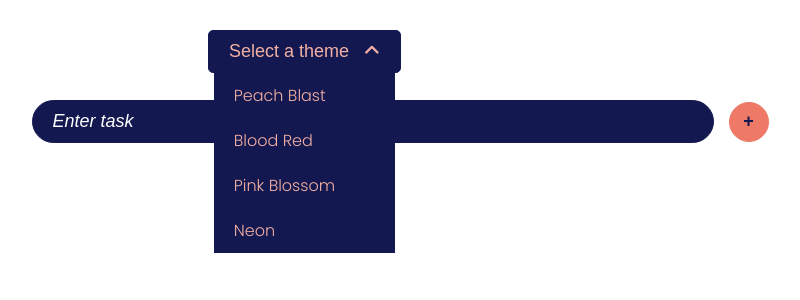
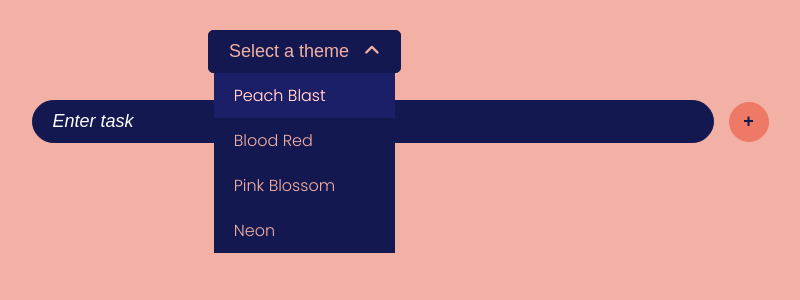
Before and after one commit to shaikhmq20/todo-app, a React (Create React App) app: page / in a window 1280 px wide. Both pictures are taken after a click on the button "Select a theme". Shown: the top 300 px of the page, without its empty margins (240-1040 px from the left). Built offline with nearby package versions, Linux system fonts and the light colour scheme.

Commit message:
Highlighting the theme in use.

```diff
--- a/src/components/getTask.jsx
+++ b/src/components/getTask.jsx
@@ -11,6 +11,7 @@ class GetTask extends React.Component {
 
     themes: getTheme(),
     isDisplayed: true,
+    activeTheme: "Peach Blast",
   };
 
   addTask = () => {
@@ -48,12 +49,28 @@ class GetTask extends React.Component {
     option.style.display = property;
   };
 
+  handleThemeChange = (theme) => {
+    let activeTheme = this.state.activeTheme;
+    activeTheme = theme.name;
+    this.setState({ activeTheme });
+    const root = document.documentElement;
+    root.style.setProperty("--task-color", theme.taskColor);
+    root.style.setProperty("--bg-color", theme.bgColor);
+    root.style.setProperty("--text-color", theme.textColor);
+  };
+
   getCaretClass = () => {
     return this.state.isDisplayed ? "fas fa-angle-down" : "fas fa-angle-up";
   };
 
   optionDisplay = () => {
     return this.state.isDisplayed ? "block" : "none";
+  };
+
+  activeTheme = (theme) => {
+    return theme.name === this.state.activeTheme
+      ? "theme active-theme"
+      : "theme";
   };
 
   render() {
@@ -67,7 +84,15 @@ class GetTask extends React.Component {
           </button>
           <div id="options">
             {this.state.themes.map((theme) => {
-              return <div className="theme">{theme.name}</div>;
+              const activeClass = this.activeTheme(theme);
+              return (
+                <div
+                  className={activeClass}
+                  onClick={() => this.handleThemeChange(theme)}
+                >
+                  {theme.name}
+                </div>
+              );
             })}
           </div>
         </div>
--- a/src/index.css
+++ b/src/index.css
@@ -6,6 +6,7 @@
 
 body {
   margin: 0;
+  background: var(--bg-color);
   font-family: "Poppins", sans-serif;
   -webkit-font-smoothing: antialiased;
   -moz-osx-font-smoothing: grayscale;
@@ -147,7 +148,7 @@ input:focus {
 }
 
 .fa-trash-alt {
-  color: #141850;
+  color: var(--text-color);
 }
 
 .fa-trash-alt:hover {
```
